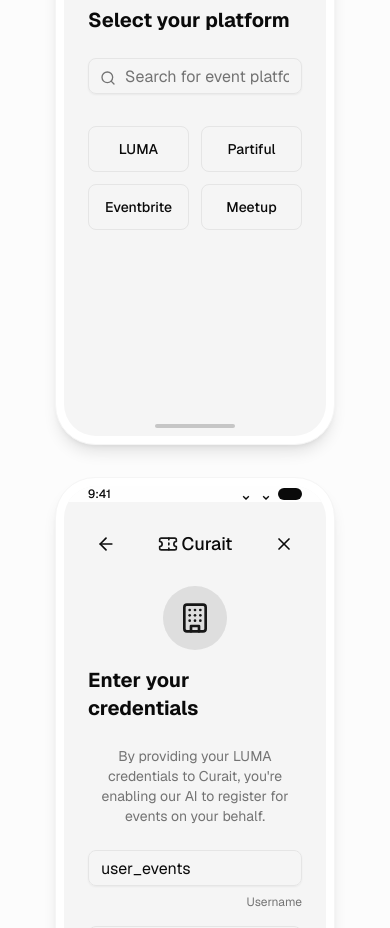
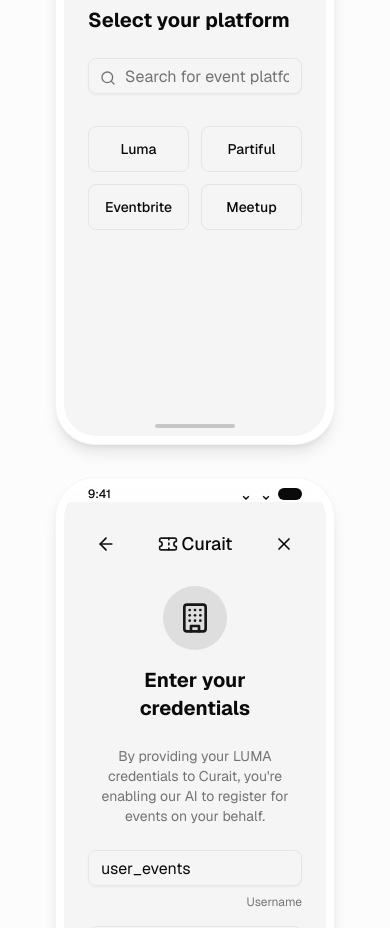
Before and after one commit to Stephano-Tsutsumi/curait-platform, a Next.js app: page / in a window 390 px wide. Shown: the part 1240-2168 px from the top of the page. Built offline with nearby package versions, Linux system fonts and the light colour scheme.

Commit message:
centered text on the login flow phone

```diff
--- a/src/app/page.tsx
+++ b/src/app/page.tsx
@@ -200,7 +200,7 @@
                     <div className="grid grid-cols-2 gap-3 mt-4">
                       {/* Platform buttons */}
                       <div className="border rounded-md p-3 flex flex-col items-center justify-center gap-2 hover:bg-muted/50 transition-colors cursor-pointer">
-                        <div className="font-medium text-sm">LUMA</div>
+                        <div className="font-medium text-sm">Luma</div>
                       </div>
                       <div className="border rounded-md p-3 flex flex-col items-center justify-center gap-2 hover:bg-muted/50 transition-colors cursor-pointer">
                         <div className="font-medium text-sm">Partiful</div>
@@ -251,7 +251,7 @@
                       <div className="w-16 h-16 rounded-full bg-primary/10 flex items-center justify-center mb-4">
                         <Building className="h-8 w-8 text-primary" />
                       </div>
-                      <h3 className="text-xl font-bold">Enter your credentials</h3>
+                      <h3 className="text-xl font-bold text-center">Enter your credentials</h3>
                     </div>
 
                     <p className="text-sm text-center text-muted-foreground mb-6">
```
